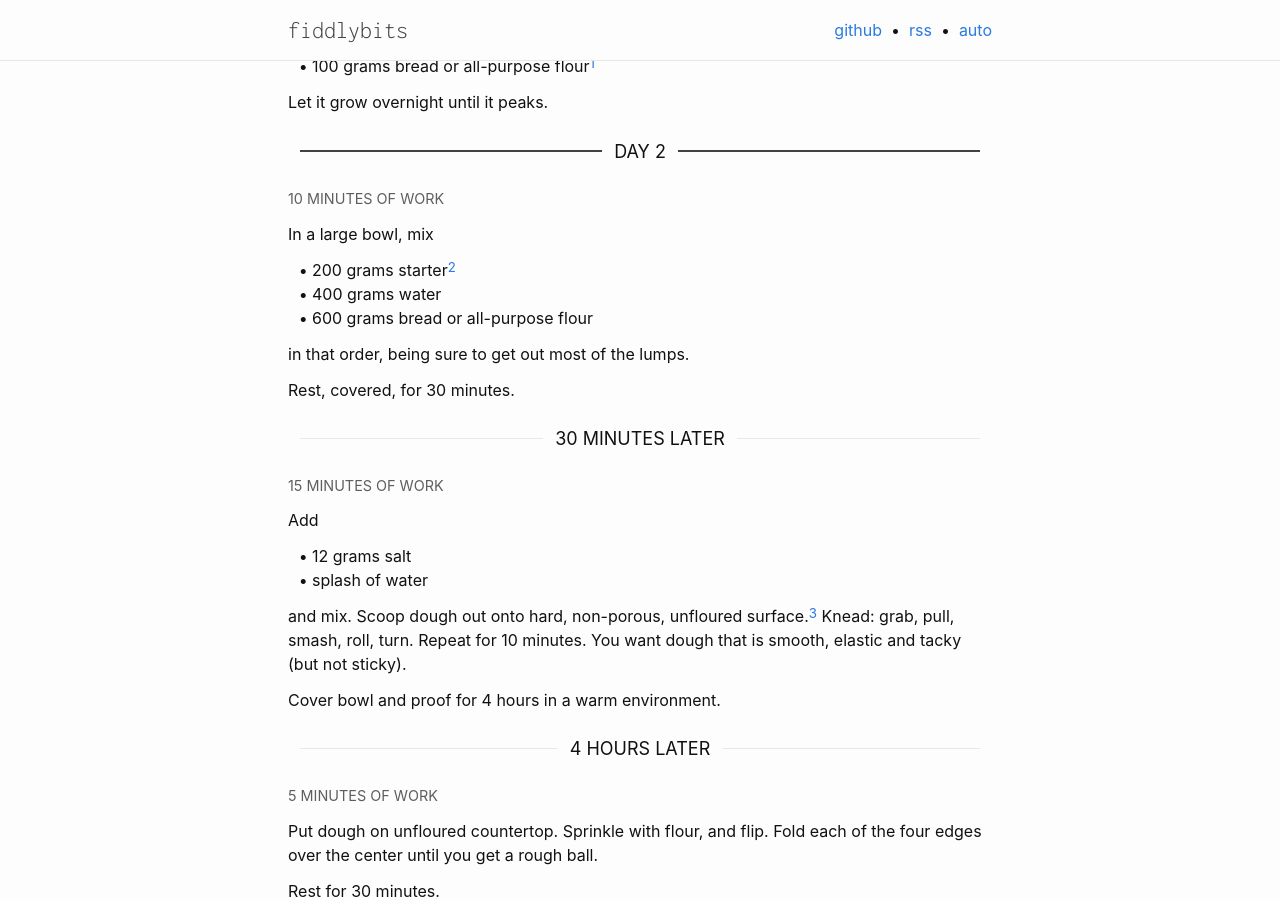
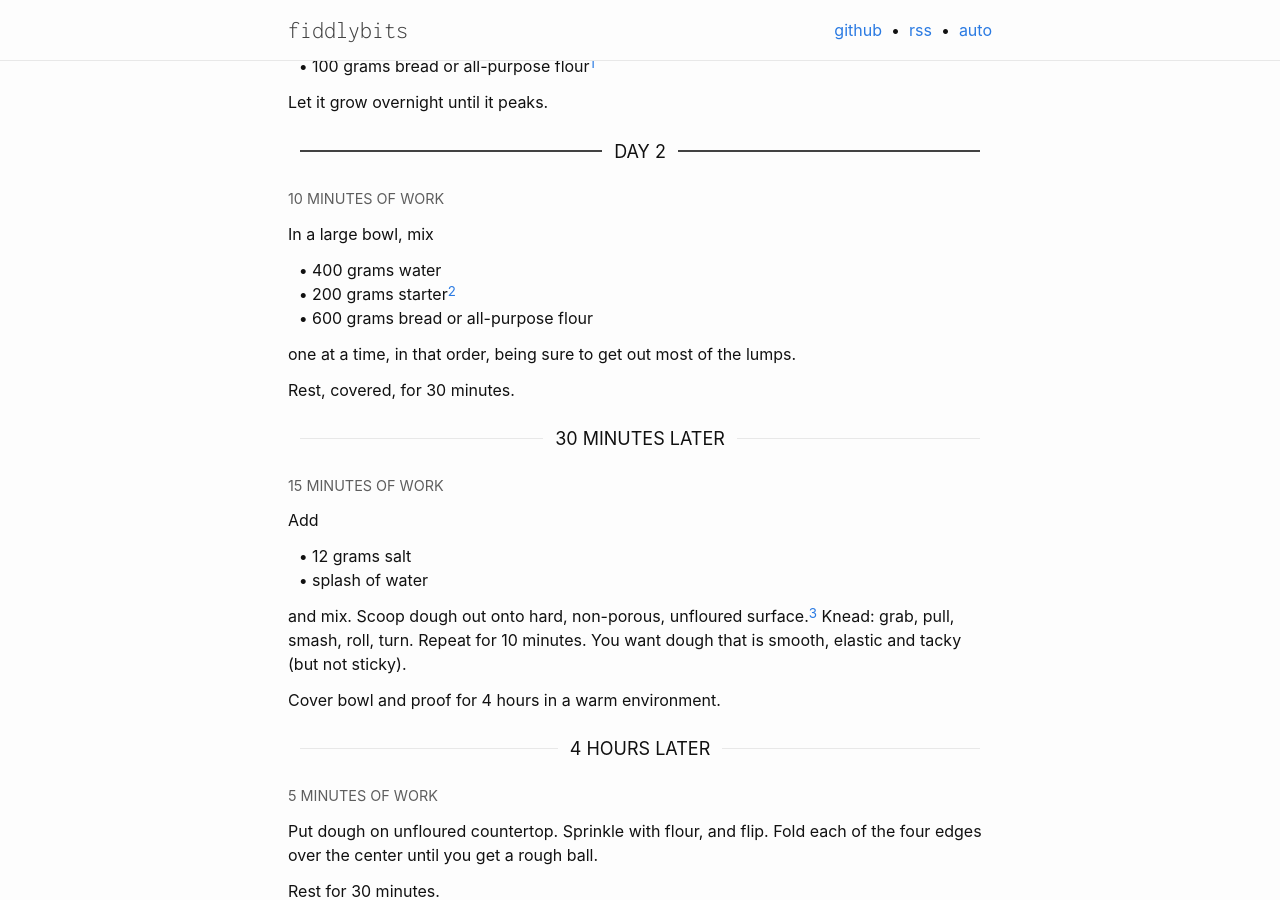
Before and after one commit to seansfkelley/seansfkelley.github.io, a Jekyll site: the page built from _posts/2023-08-06-literate-sourdough.md, in a window 1280 px wide and 900 px high, scrolled down 456 px. Built offline with Jekyll 4.4.1, drawn with Linux system fonts in a browser that asks for light colours; some web fonts are replaced.

Commit message:
Tweak ordering of recipe for easier measuring, etc.

```diff
--- a/_posts/2023-08-06-literate-sourdough.md
+++ b/_posts/2023-08-06-literate-sourdough.md
@@ -28,11 +28,11 @@ Let it grow overnight until it peaks.
 
 In a large bowl, mix
 
+- 400 grams water
 - 200 grams starter[^2]
-- 400 grams water
 - 600 grams bread or all-purpose flour
 
-in that order, being sure to get out most of the lumps.
+one at a time, in that order, being sure to get out most of the lumps.
 
 Rest, covered, for 30 minutes.
 
```
